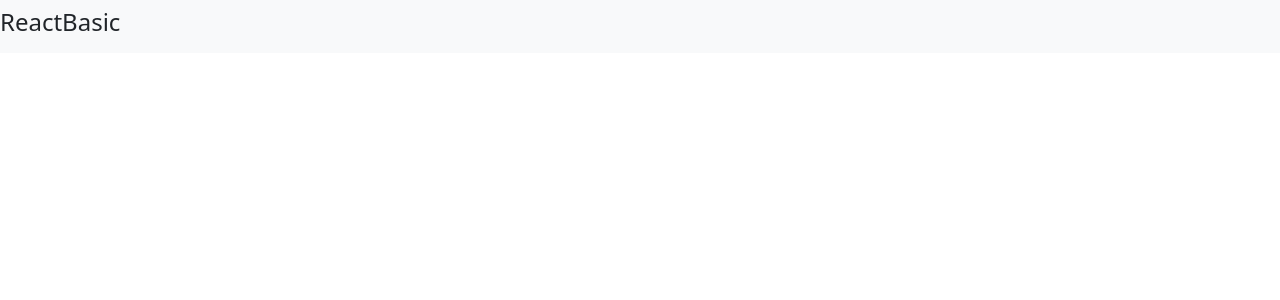
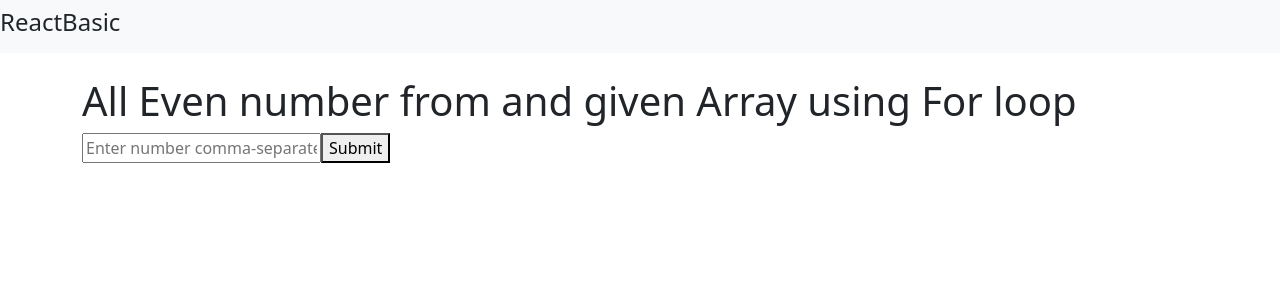
Before and after one commit to Ekadarshini7272/reactbasic, a React (Create React App) app: page /EvenNumberFor in a window 1280 px wide. Before the commit this address had no page. Shown: the top 300 px of the page. Built offline with nearby package versions, Linux system fonts and the light colour scheme.

Commit message:
reduce & for loop

```diff
--- a/src/App.js
+++ b/src/App.js
@@ -17,6 +17,8 @@ import ColorEffect from '../src/Hooks/ColorEffect';
 import CommonPrefix from '../src/Hooks/CommonPrefix';
 import EvenNumber from '../src/JSquestion/EvenNumber';
 import EvenNumberForEach from '../src/JSquestion/EvenNumberForEach';
+import EvenNumberReduce from '../src/JSquestion/EvenNumberReduce';
+import EvenNumberFor from '../src/JSquestion/EvenNumberFor';
 import 'bootstrap/dist/css/bootstrap.min.css';
 
 function App() {
@@ -58,6 +60,8 @@ function App() {
            <Route path = "/CommonPrefix" element={<CommonPrefix/>}/>
            <Route path= "/EvenNumber" element={<EvenNumber/>}/>
            <Route path= "/EvenNumberForEach" element={<EvenNumberForEach/>}/>
+           <Route path= "/EvenNumberReduce" element={<EvenNumberReduce/>}/>
+           <Route path= "/EvenNumberFor" element={<EvenNumberFor/>}/>
          </Routes>
        </div>
      </div>
--- /dev/null
+++ b/src/JSquestion/EvenNumberFor.js
@@ -0,0 +1,26 @@
+import React, {useState} from 'react';
+const EvenNumberFor = () => {
+    const [inputValue, setInputValue] = useState("");
+    const [evenNumber, setEvenNumber] = useState("");
+
+    function EvenNumberList() {
+     let inputNumber = inputValue;
+     let convertStringToArray = inputNumber.split(",").map(num => parseInt(num.trim(), 10));
+     let EvenNumberForLoop = [];
+     for (let i = 0; i < convertStringToArray.length; i++) {
+        if(convertStringToArray[i] % 2 === 0) {
+            EvenNumberForLoop.push(convertStringToArray[i])
+        };
+     };
+     setEvenNumber(EvenNumberForLoop.join(", "))
+    }
+    return (
+        <>
+        <h1>All Even number from and given Array using For loop</h1>
+        <input type="text" placeholder='Enter number comma-separated' value={inputValue} onChange={(e) => setInputValue(e.target.value)}/>
+        <button onClick={EvenNumberList}>Submit</button>
+        <h3>{evenNumber}</h3>
+        </>
+    );
+};
+export default EvenNumberFor;
--- /dev/null
+++ b/src/JSquestion/EvenNumberReduce.js
@@ -0,0 +1,29 @@
+import React, {useState} from 'react';
+const EvenNumberReduce = () => {
+    const [inputNumber, setInputNumber] = useState("");
+    const [evenNumbers, setEvenNumbers] = useState("");
+
+    function ReduceEvenNumber () {
+        let inputValue = inputNumber;
+        let convertStringToArray = inputValue.split(",").map(num => parseInt(num.trim(), 10));
+        let evenNumberList = convertStringToArray.reduce((acc, num) => {
+            if(num % 2 === 0) {
+                acc.push(num)
+            }
+            return acc;
+        }, []);
+        // this is sorting for descending order this is optional
+        evenNumberList.sort((a, b) => b - a);
+        //set the even number to show in UI with , separated
+        setEvenNumbers(evenNumberList.join(", "));
+    }
+    return (
+        <>
+        <h1>All Even number from and given Array using reduce</h1>
+        <input type="text" placeholder='Enter number comma-separated' value={inputNumber} onChange={(e) => setInputNumber(e.target.value)}/>
+        <button onClick={ReduceEvenNumber}>Submit</button>
+        <h1>{evenNumbers}</h1>
+        </>
+    );
+};
+export default EvenNumberReduce;
```
